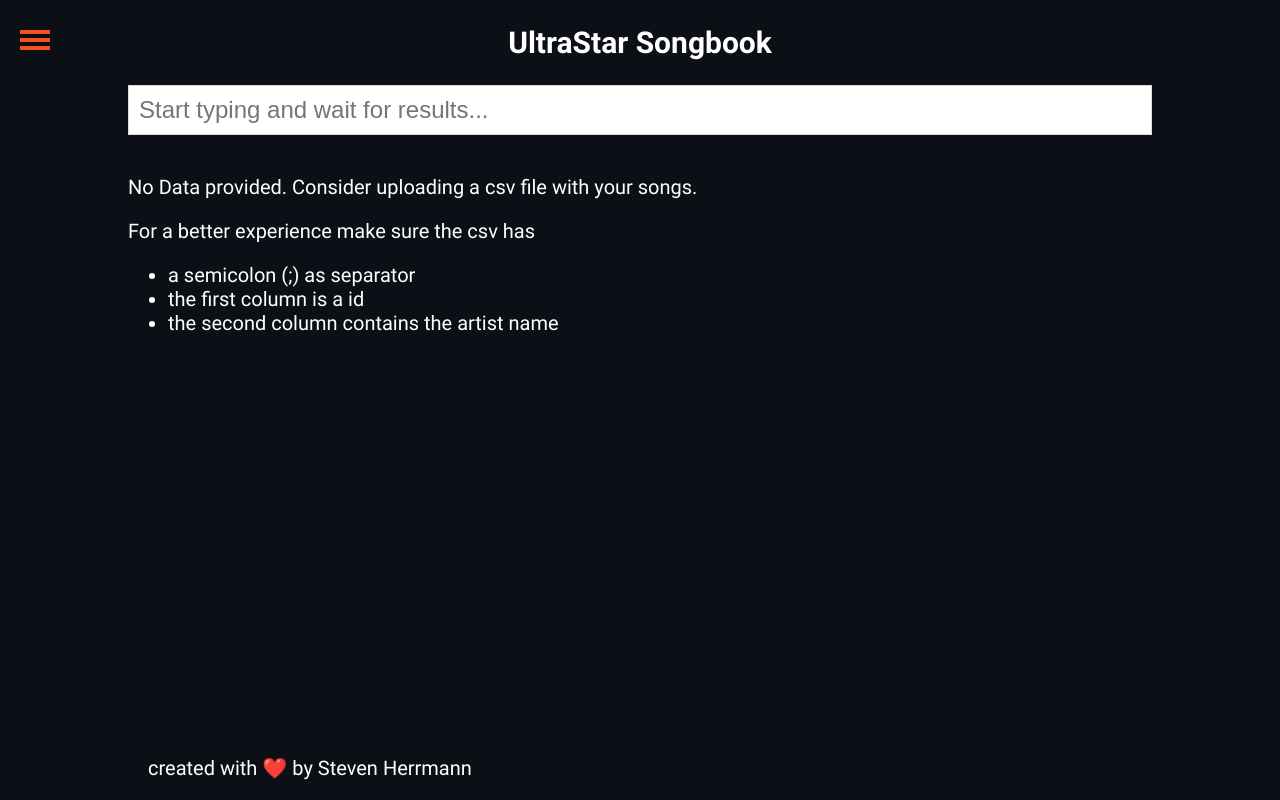
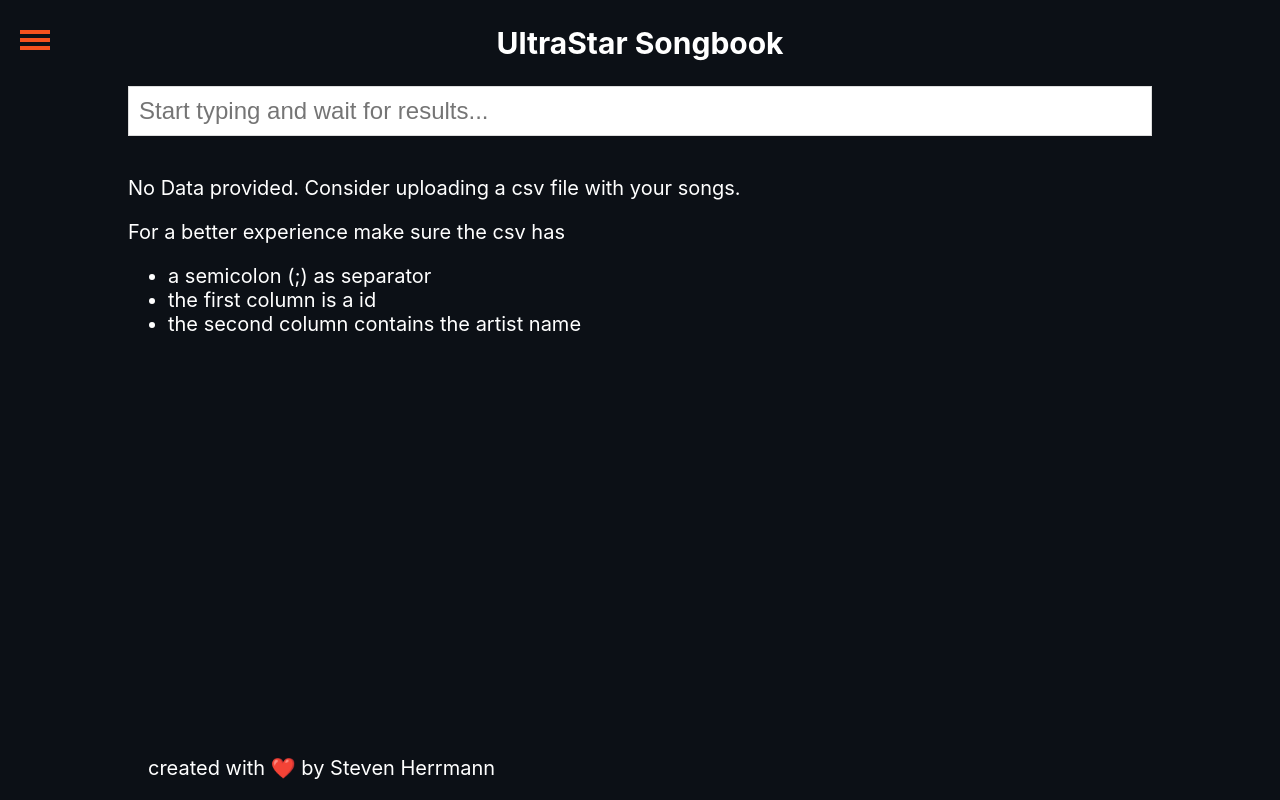
Before and after one commit to StevenWittmann/ultrastar-songbook, a React (Vite) app: page / in a window 1280 px wide. Built offline with nearby package versions, Linux system fonts and the light colour scheme.

Commit message:
add: fallback font for pwa

```diff
--- a/src/styles/default.scss
+++ b/src/styles/default.scss
@@ -5,7 +5,7 @@ html {
 	margin: 0;
 	padding: 0;
 	color: $white;
-	font-family: 'Roboto';
+	font-family: $font-default;
 	overflow-x: hidden;
 	scroll-behavior: smooth;
 
--- a/src/styles/fonts.scss
+++ b/src/styles/fonts.scss
@@ -1,14 +1,15 @@
-$roboto: 'Roboto';
+$font-default: -apple-system, BlinkMacSystemFont, 'Segoe UI', Roboto, Helvetica, Arial, sans-serif, 'Apple Color Emoji',
+	'Segoe UI Emoji', 'Segoe UI Symbol';
 
 @font-face {
-	font-family: $roboto;
+	font-family: $font-default;
 	src: local('Roboto-Bold'), url(@/assets/fonts/Roboto-Bold.ttf) format('truetype');
 	font-weight: 700;
 	font-display: swap;
 }
 
 @font-face {
-	font-family: $roboto;
+	font-family: $font-default;
 	src: local('Roboto-Regular'), url(@/assets/fonts/Roboto-Regular.ttf) format('truetype');
 
 	font-weight: 500;
@@ -16,7 +17,7 @@ $roboto: 'Roboto';
 }
 
 @font-face {
-	font-family: $roboto;
+	font-family: $font-default;
 	src: local('Roboto-Light'), url(@/assets/fonts/Roboto-Light.ttf) format('truetype');
 	font-weight: 300;
 	font-display: swap;
```
